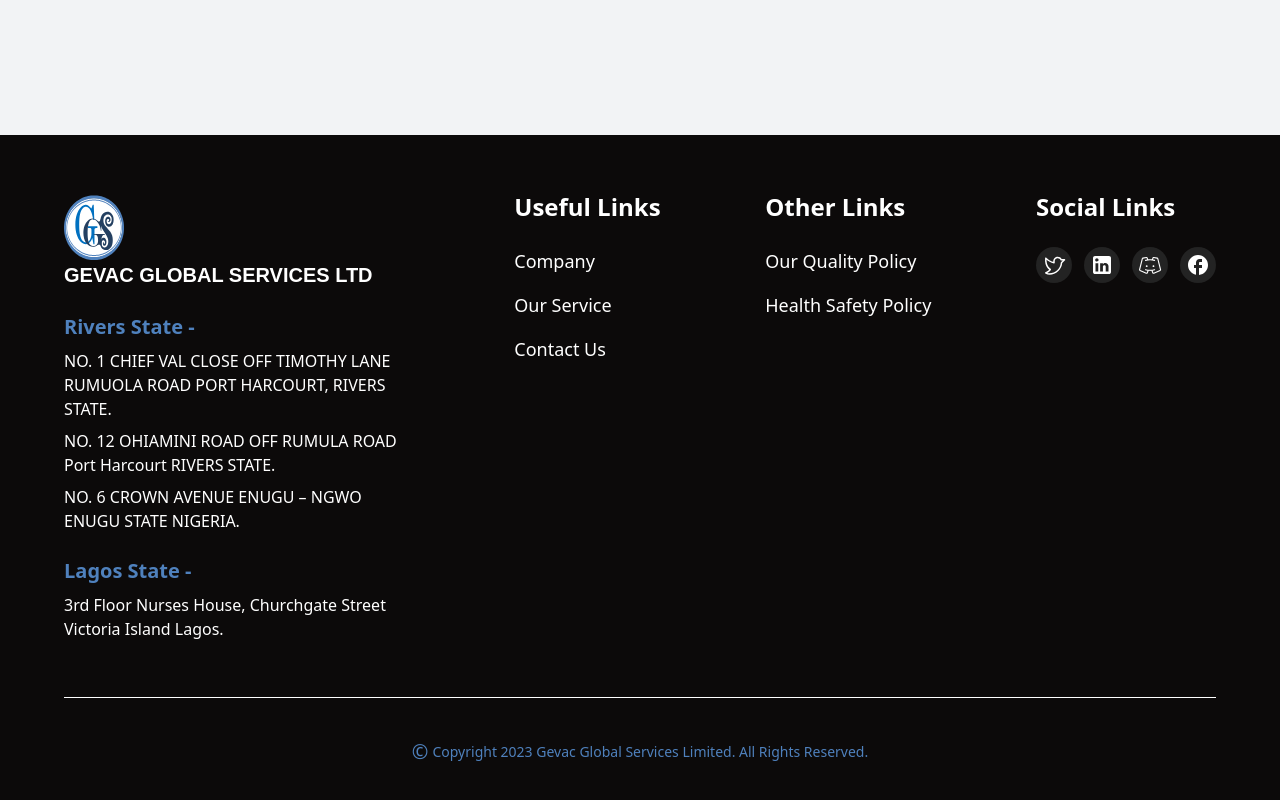
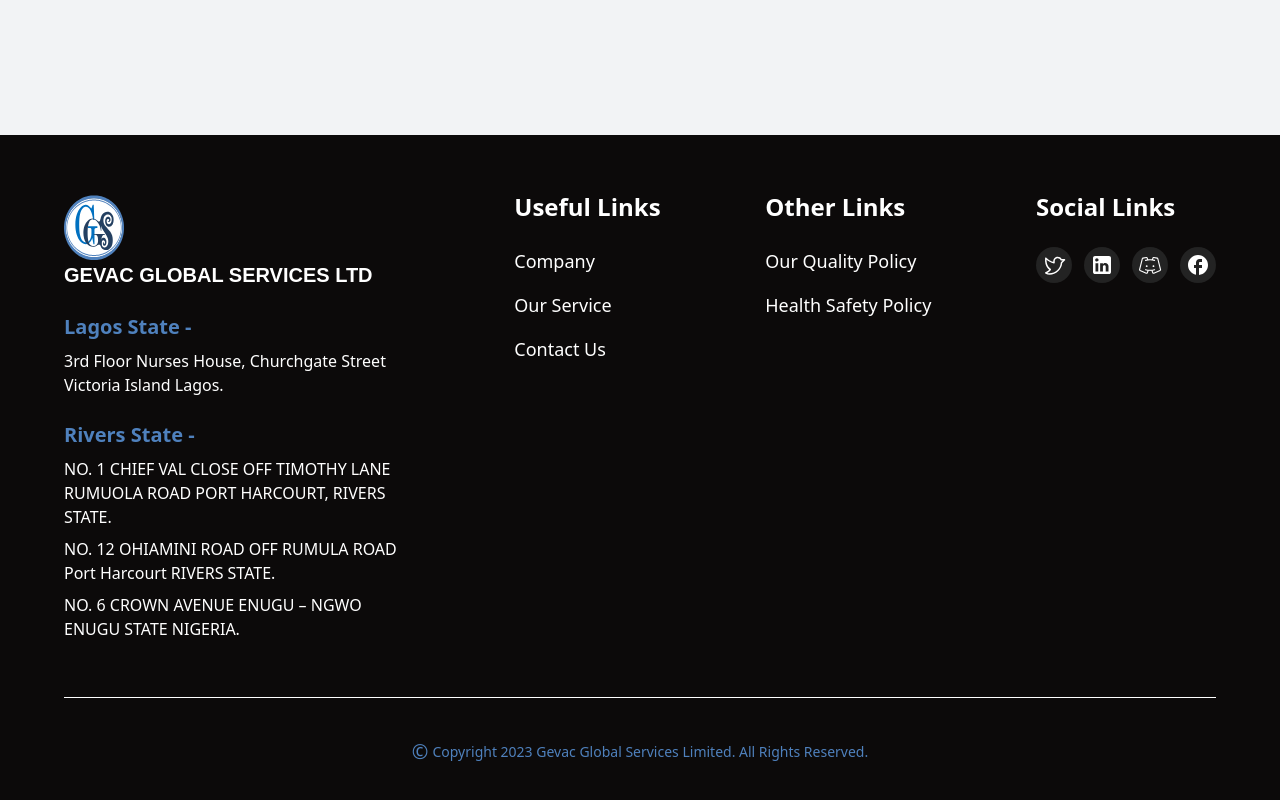
Before and after one commit to chris097/geva-ventures, a Next.js app: page /pages/hse-policy in a window 1280 px wide. Shown: the part 2175-2975 px from the top of the page. Built offline with nearby package versions, Linux system fonts and the light colour scheme.

Commit message:
updated app

```diff
--- a/src/components/ContactUs/page.tsx
+++ b/src/components/ContactUs/page.tsx
@@ -50,7 +50,7 @@
             />
             <ContactInfo
                 info='HAVE A QUESTION?'
-                time='+2348035802938, +2348100727926'
+                time='+2348035802938, +2348034422516'
                 show={false}
                 showEnd={false}
                 bgColor='bg-primarypink'
--- a/src/components/Footer/page.tsx
+++ b/src/components/Footer/page.tsx
@@ -23,14 +23,14 @@
                       <p className='text-xl font-semibold text-primarypink'>Offices</p>
                   </div> */}
                   <div className='mt-6'>
+                      <p className='text-xl font-semibold text-primarypink'>Lagos State -</p>
+                      <p className='mt-2'>3rd Floor Nurses House, Churchgate Street Victoria Island Lagos.</p>
+                  </div>
+                  <div className='mt-6'>
                       <p className='text-xl font-semibold text-primarypink'>Rivers State -</p>
                       <p className='mt-2 '>NO. 1 CHIEF VAL CLOSE OFF TIMOTHY LANE RUMUOLA ROAD PORT HARCOURT, RIVERS STATE.</p>
                       <p className='mt-2'>NO. 12 OHIAMINI ROAD OFF RUMULA ROAD Port Harcourt RIVERS STATE.</p>
                       <p className='mt-2'>NO. 6 CROWN AVENUE ENUGU – NGWO ENUGU STATE NIGERIA.</p>
-                  </div>
-                  <div className='mt-6'>
-                      <p className='text-xl font-semibold text-primarypink'>Lagos State -</p>
-                      <p className='mt-2'>3rd Floor Nurses House, Churchgate Street Victoria Island Lagos.</p>
                   </div>
               </div>
               <div className='mt-10 lg:mt-0'>
```
